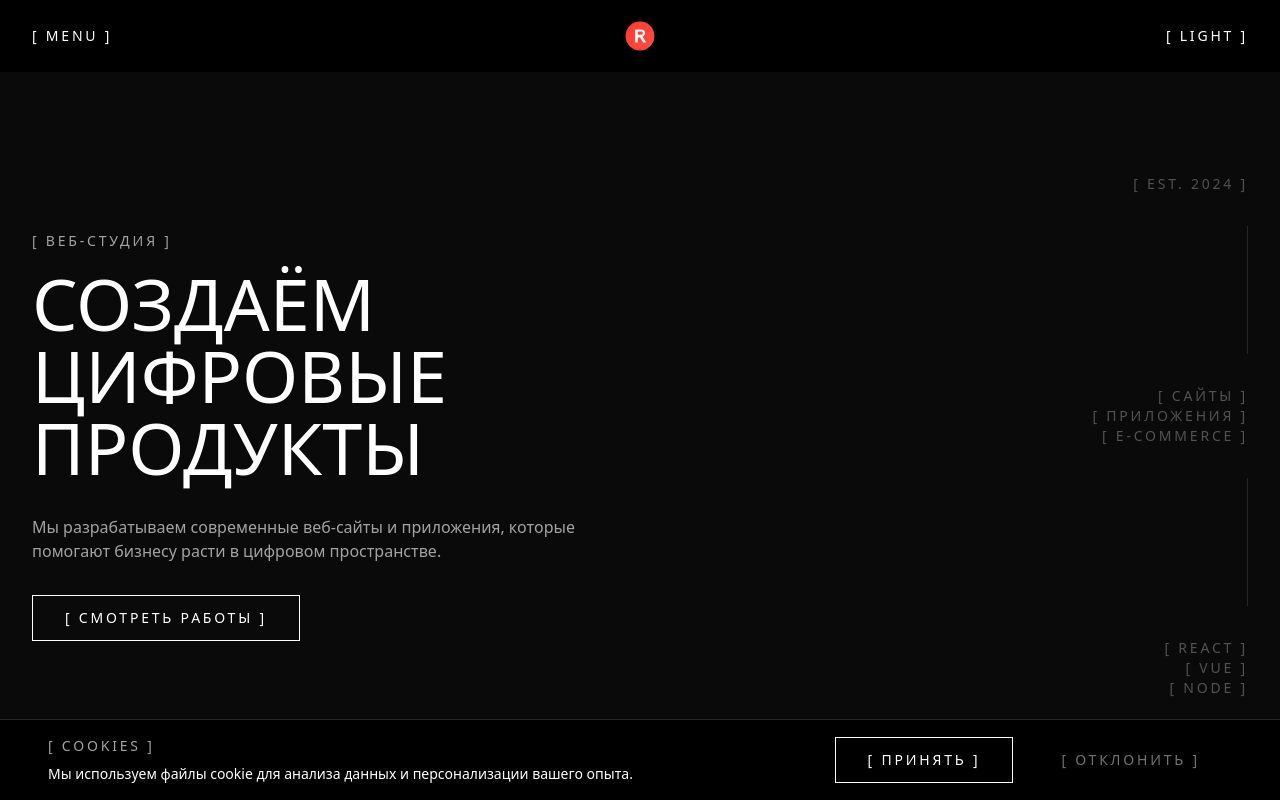
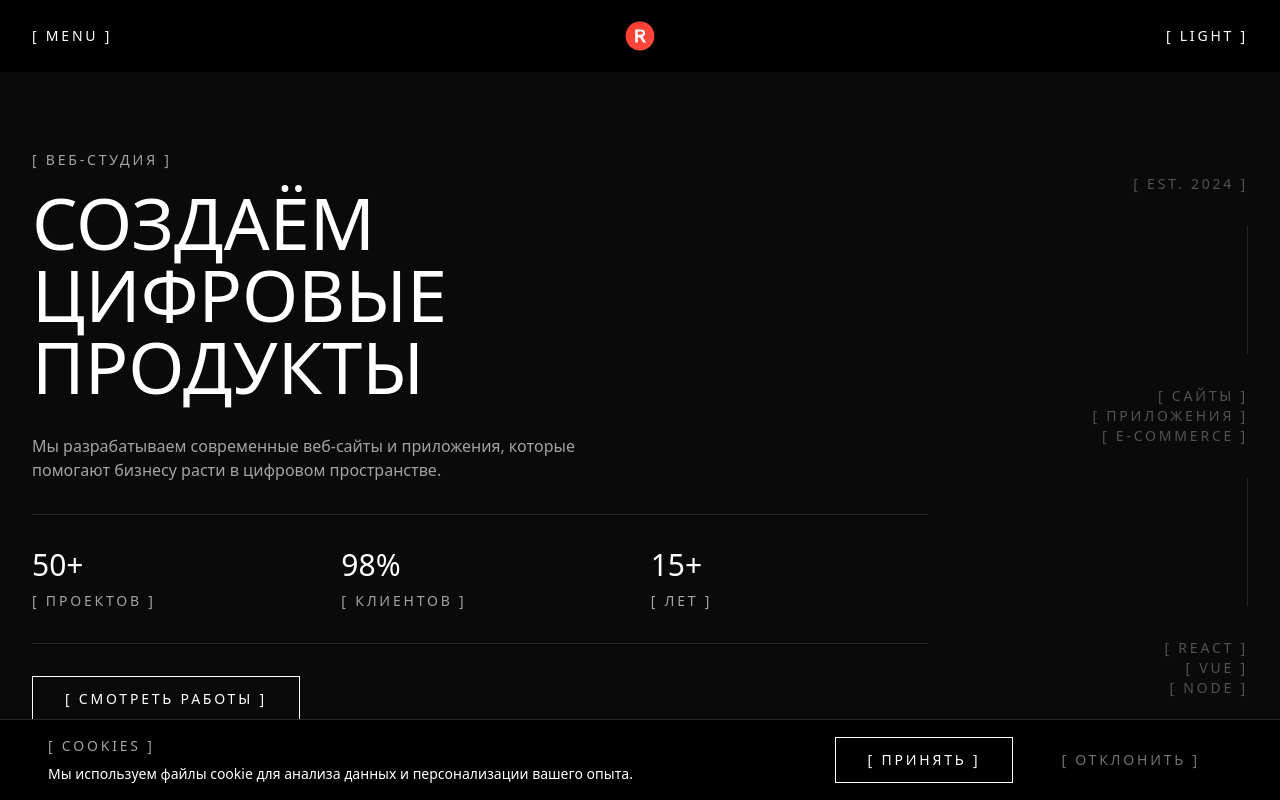
Before and after one commit to pomidorgithub/redpomidor, a Vue app: page / in a window 1280 px wide. Shown: the top 800 px of the page. Built offline with nearby package versions, Linux system fonts and the light colour scheme.

Commit message:
Обновление

```diff
--- a/src/components/home/HeroSection.vue
+++ b/src/components/home/HeroSection.vue
@@ -1,7 +1,12 @@
 <template>
-  <section class="min-h-[calc(100vh-72px)] flex items-center justify-center w-full relative bg-neutral-50 dark:bg-neutral-950" :class="{ 'is-dark': isDark }">
+  <section
+    class="min-h-[calc(100vh-72px)] flex items-center justify-center w-full relative bg-neutral-50 dark:bg-neutral-950"
+    :class="{ 'is-dark': isDark }"
+  >
     <div class="w-full px-8 relative z-10">
-      <div class="max-w-[90rem] mx-auto grid grid-cols-1 md:grid-cols-[1fr,auto] items-center gap-16">
+      <div
+        class="max-w-[90rem] mx-auto grid grid-cols-1 md:grid-cols-[1fr,auto] items-center gap-16"
+      >
         <!-- Основной контент -->
         <div
           class="max-w-4xl space-y-8"
@@ -15,15 +20,63 @@
               [ ВЕБ-СТУДИЯ ]
             </div>
             <h1 class="text-4xl md:text-7xl font-light">
-              СОЗДАЁМ<br/>
-              ЦИФРОВЫЕ<br/>
+              СОЗДАЁМ<br />
+              ЦИФРОВЫЕ<br />
               ПРОДУКТЫ
             </h1>
           </div>
 
           <div class="text-neutral-500 dark:text-neutral-400 max-w-xl">
-            Мы разрабатываем современные веб-сайты и приложения,
-            которые помогают бизнесу расти в цифровом пространстве.
+            Мы разрабатываем современные веб-сайты и приложения, которые помогают бизнесу расти в
+            цифровом пространстве.
+          </div>
+
+          <!-- Статистика -->
+          <div
+            class="grid grid-cols-3 gap-8 py-8 border-y border-neutral-200 dark:border-neutral-800"
+          >
+            <div class="space-y-2">
+              <div
+                class="text-3xl font-light"
+                v-motion
+                :initial="{ opacity: 0 }"
+                :enter="{ opacity: 1 }"
+                :delay="600"
+              >
+                50+
+              </div>
+              <div class="text-sm tracking-[0.2em] text-neutral-500 dark:text-neutral-400">
+                [ ПРОЕКТОВ ]
+              </div>
+            </div>
+            <div class="space-y-2">
+              <div
+                class="text-3xl font-light"
+                v-motion
+                :initial="{ opacity: 0 }"
+                :enter="{ opacity: 1 }"
+                :delay="800"
+              >
+                98%
+              </div>
+              <div class="text-sm tracking-[0.2em] text-neutral-500 dark:text-neutral-400">
+                [ КЛИЕНТОВ ]
+              </div>
+            </div>
+            <div class="space-y-2">
+              <div
+                class="text-3xl font-light"
+                v-motion
+                :initial="{ opacity: 0 }"
+                :enter="{ opacity: 1 }"
+                :delay="1000"
+              >
+                15+
+              </div>
+              <div class="text-sm tracking-[0.2em] text-neutral-500 dark:text-neutral-400">
+                [ ЛЕТ ]
+              </div>
+            </div>
           </div>
 
           <button
@@ -42,19 +95,17 @@
           :enter="{ opacity: 1, x: 0 }"
           :delay="400"
         >
-          <div class="text-neutral-400 dark:text-neutral-600 text-right">
-            [ EST. 2024 ]
-          </div>
+          <div class="text-neutral-400 dark:text-neutral-600 text-right">[ EST. 2024 ]</div>
           <div class="h-32 w-[1px] bg-neutral-200 dark:bg-neutral-800"></div>
           <div class="text-neutral-400 dark:text-neutral-600 text-right">
-            [ САЙТЫ ]<br/>
-            [ ПРИЛОЖЕНИЯ ]<br/>
+            [ САЙТЫ ]<br />
+            [ ПРИЛОЖЕНИЯ ]<br />
             [ E-COMMERCE ]
           </div>
           <div class="h-32 w-[1px] bg-neutral-200 dark:bg-neutral-800"></div>
           <div class="text-neutral-400 dark:text-neutral-600 text-right">
-            [ REACT ]<br/>
-            [ VUE ]<br/>
+            [ REACT ]<br />
+            [ VUE ]<br />
             [ NODE ]
           </div>
         </div>
@@ -64,12 +115,6 @@
 </template>
 
 <script setup>
-import { computed } from 'vue'
-import { useThemeStore } from '../../stores/theme'
-
-const themeStore = useThemeStore()
-const isDark = computed(() => themeStore.isDark)
-
 const scrollToProjects = () => {
   const projectsSection = document.getElementById('projects')
   if (projectsSection) {
@@ -77,48 +122,3 @@ const scrollToProjects = () => {
   }
 }
 </script>
-
-<style scoped>
-.hero-section {
-  @apply bg-white transition-colors duration-700;
-}
-
-.hero-section.is-dark {
-  @apply bg-black;
-}
-</style>
-
-<style>
-/* Определяем цвета для светлой темы */
-:root {
-  --tw-color-primary: #FF3B30;
-  --tw-color-primary-light: #FF4D42;
-}
-
-/* Определяем цвета для темной темы */
-.dark {
-  --tw-color-primary: #FF4D42;
-  --tw-color-primary-light: #FF5E54;
-}
-
-/* Утилиты для цветов */
-.text-primary {
-  color: var(--tw-color-primary);
-}
-
-.text-primary-light {
-  color: var(--tw-color-primary-light);
-}
-
-.bg-primary {
-  background-color: var(--tw-color-primary);
-}
-
-.dark .text-primary-light {
-  color: var(--tw-color-primary-light);
-}
-
-.dark .bg-primary {
-  background-color: var(--tw-color-primary);
-}
-</style>
```
